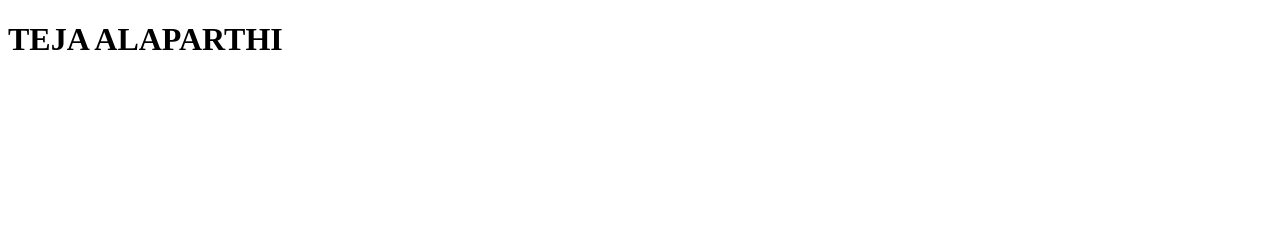
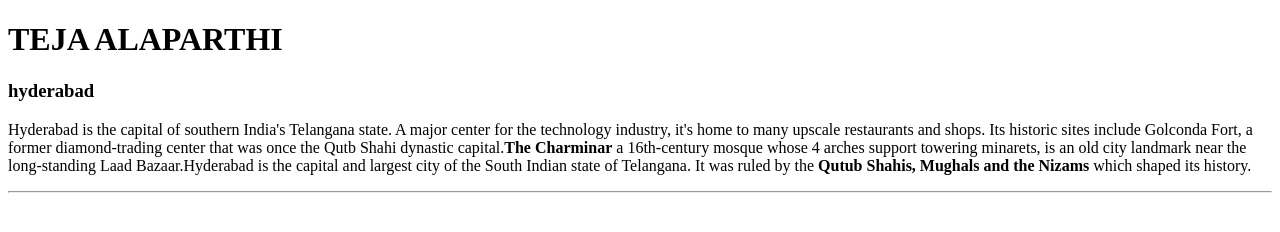
Before and after one commit to 44-563-WebApps-F21/web3, a plain HTML site: page index.html in a window 1280 px wide. Drawn offline with Linux system fonts and the light colour scheme.

Commit message:
Update index.html

```diff
--- a/index.html
+++ b/index.html
@@ -8,6 +8,11 @@
 </head>
 <body>
     <h1>TEJA ALAPARTHI</h1>
+    <h3> hyderabad</h3>
+    <p>Hyderabad is the capital of southern India's Telangana state. A major center for the technology industry, it's home to many upscale restaurants and shops.
+        Its historic sites include Golconda Fort, a former diamond-trading center that was once the Qutb Shahi dynastic capital.<b>The Charminar</b> a 16th-century mosque whose 4 arches support towering minarets, is an old city landmark near the long-standing Laad Bazaar.Hyderabad is the capital and largest city of the South Indian state of Telangana. It was ruled by the <b>Qutub Shahis, Mughals and the Nizams</b> which shaped its history.</p>
+    <hr>
+
 
 </body>
 </html>
```
